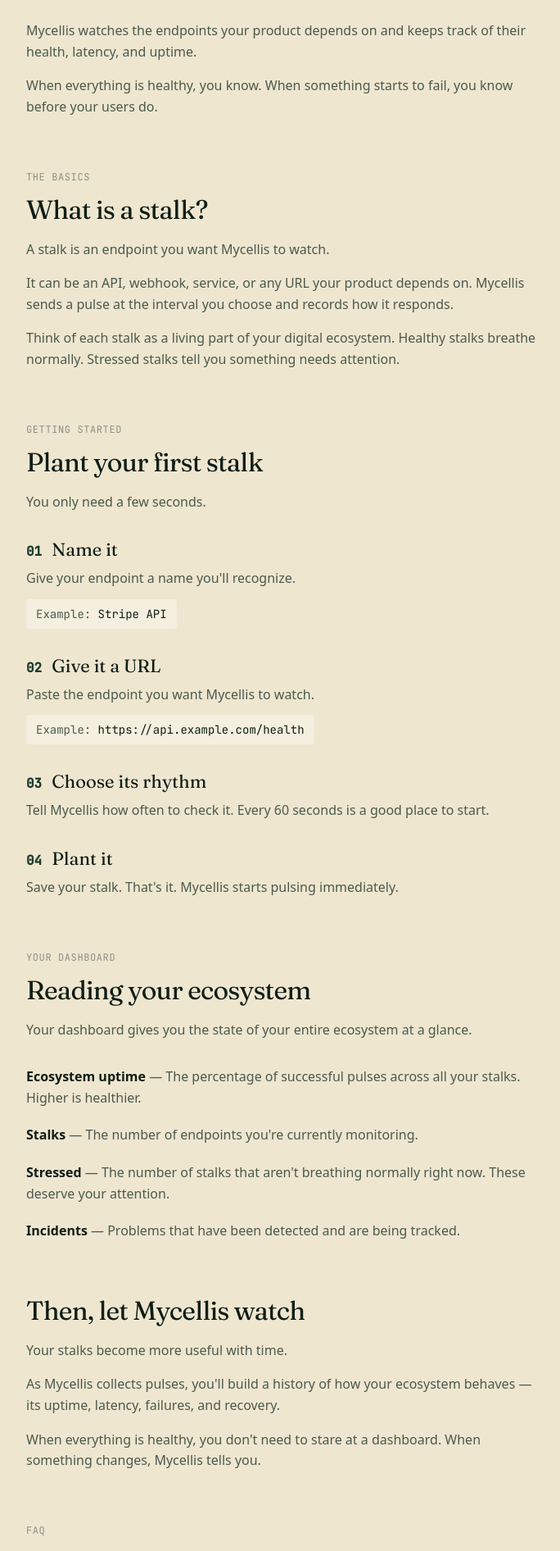
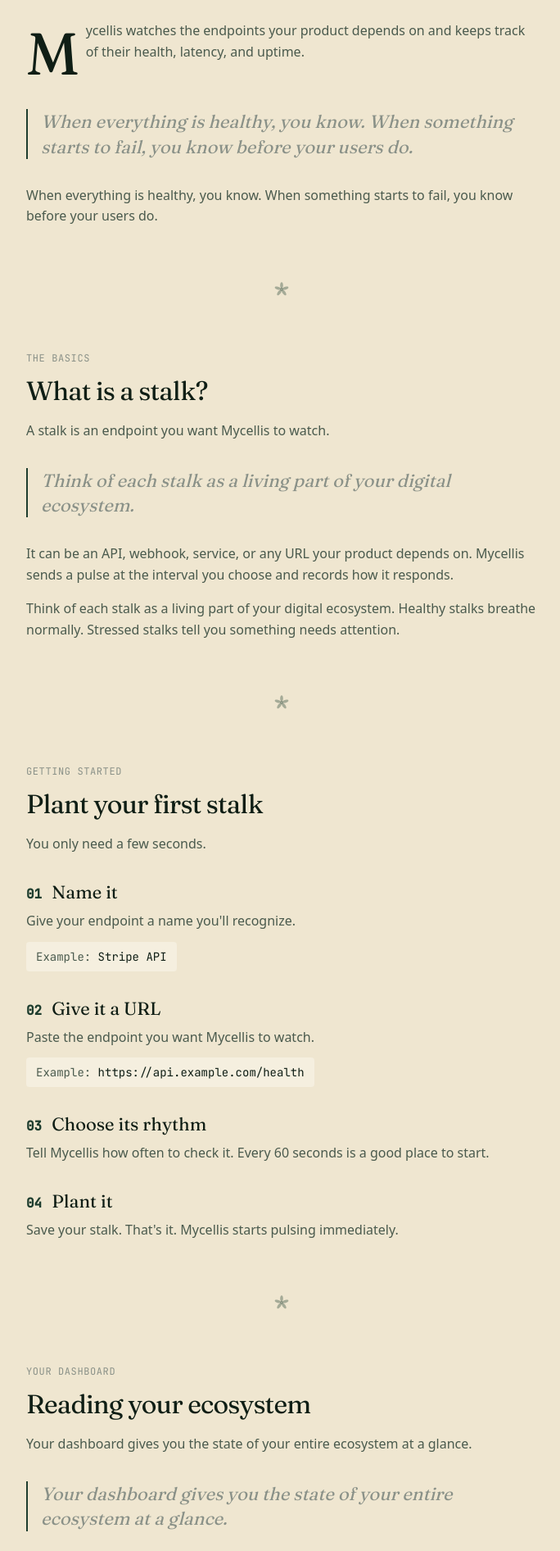
Before and after one commit to Mayorman07/mycellis, a React (Vite) app in the folder frontend/: page /guide in a window 1280 px wide. Shown: the part 226-2118 px from the top of the page at 82% size, without its empty margins (296-980 px from the left). Built offline with nearby package versions, Linux system fonts and the light colour scheme.

Commit message:
feat(guide): editorial polish — drop cap, pull quotes, flower dividers

```diff
--- a/frontend/src/components/dashboard/DashboardHeader.tsx
+++ b/frontend/src/components/dashboard/DashboardHeader.tsx
@@ -224,6 +224,16 @@
                 Super admin
               </button>
             )}
+            <button
+              type="button"
+              onClick={() => {
+                navigate('/guide');
+                closeMenu();
+              }}
+              className="flex items-center min-h-[44px] px-3 rounded-md text-sm text-ink-subtle"
+            >
+              2-minute guide
+            </button>
           </nav>
 
           <div className="mt-auto p-4 border-t border-hairline">
--- a/frontend/src/pages/GuidePage.tsx
+++ b/frontend/src/pages/GuidePage.tsx
@@ -1,6 +1,12 @@
 import { useEffect, type ReactNode } from 'react';
 import { Link } from 'react-router-dom';
 import { getTheme, setTheme } from '../lib/theme';
+
+// Same petal geometry as MycellisFlowerLoader — copied, not imported, since
+// this ornament is a static section divider (no animation, no motion prefs).
+const DIVIDER_PETAL_PATH = 'M 50,47 C 59,42 59,26 55,17 C 53,12.5 47,12.5 45,17 C 41,26 41,42 50,47 Z';
+const DIVIDER_PETAL_ANGLES = [0, 72, 144, 216, 288];
+const DIVIDER_COLOR = 'color-mix(in srgb, var(--color-brand) 35%, transparent)';
 
 export default function GuidePage() {
   // Same locked-cream, per-page mount/unmount pattern as the auth pages and
@@ -26,24 +32,30 @@
       </header>
 
       <main className="max-w-2xl mx-auto px-6 py-16">
-        <section className="mb-16">
+        <section>
           <h1 className="font-display font-normal text-[46px] leading-tight tracking-tight text-ink mb-4">
             Welcome to Mycellis
           </h1>
           <p className="text-lg text-ink-muted leading-[1.6] mb-6">
             Your digital ecosystem, breathing in real time.
           </p>
-          <p className="text-ink-muted leading-[1.6] mb-4">
+          <p className="text-ink-muted leading-[1.6] mb-4 overflow-hidden [&::first-letter]:font-display [&::first-letter]:text-ink [&::first-letter]:float-left [&::first-letter]:leading-none [&::first-letter]:mr-2 [&::first-letter]:mt-1 [&::first-letter]:text-[56px] md:[&::first-letter]:text-[72px]">
             Mycellis watches the endpoints your product depends on and keeps track of their
             health, latency, and uptime.
           </p>
+          <PullQuote>
+            When everything is healthy, you know. When something starts to fail, you know before
+            your users do.
+          </PullQuote>
           <p className="text-ink-muted leading-[1.6]">
             When everything is healthy, you know. When something starts to fail, you know before
             your users do.
           </p>
         </section>
 
-        <section className="mb-16">
+        <SectionDivider />
+
+        <section>
           <p className="font-mono uppercase text-xs tracking-wider text-ink-subtle mb-3">
             The basics
           </p>
@@ -53,6 +65,7 @@
           <p className="text-ink-muted leading-[1.6] mb-4">
             A stalk is an endpoint you want Mycellis to watch.
           </p>
+          <PullQuote>Think of each stalk as a living part of your digital ecosystem.</PullQuote>
           <p className="text-ink-muted leading-[1.6] mb-4">
             It can be an API, webhook, service, or any URL your product depends on. Mycellis
             sends a pulse at the interval you choose and records how it responds.
@@ -63,7 +76,9 @@
           </p>
         </section>
 
-        <section className="mb-16">
+        <SectionDivider />
+
+        <section>
           <p className="font-mono uppercase text-xs tracking-wider text-ink-subtle mb-3">
             Getting started
           </p>
@@ -98,7 +113,9 @@
           </div>
         </section>
 
-        <section className="mb-16">
+        <SectionDivider />
+
+        <section>
           <p className="font-mono uppercase text-xs tracking-wider text-ink-subtle mb-3">
             Your dashboard
           </p>
@@ -108,6 +125,9 @@
           <p className="text-ink-muted leading-[1.6] mb-8">
             Your dashboard gives you the state of your entire ecosystem at a glance.
           </p>
+          <PullQuote>
+            Your dashboard gives you the state of your entire ecosystem at a glance.
+          </PullQuote>
 
           <div className="space-y-5">
             <MetricExplainer
@@ -129,13 +149,16 @@
           </div>
         </section>
 
-        <section className="mb-16">
+        <SectionDivider />
+
+        <section>
           <h2 className="font-display font-normal text-[32px] leading-tight tracking-tight text-ink mb-4">
             Then, let Mycellis watch
           </h2>
           <p className="text-ink-muted leading-[1.6] mb-4">
             Your stalks become more useful with time.
           </p>
+          <PullQuote>When something changes, Mycellis tells you.</PullQuote>
           <p className="text-ink-muted leading-[1.6] mb-4">
             As Mycellis collects pulses, you'll build a history of how your ecosystem behaves —
             its uptime, latency, failures, and recovery.
@@ -145,6 +168,8 @@
             changes, Mycellis tells you.
           </p>
         </section>
+
+        <SectionDivider />
 
         <section className="mb-16">
           <p className="font-mono uppercase text-xs tracking-wider text-ink-subtle mb-3">FAQ</p>
@@ -216,3 +241,26 @@
     </div>
   );
 }
+
+function PullQuote({ children }: { children: ReactNode }) {
+  return (
+    <blockquote className="font-display italic text-ink-subtle text-[20px] md:text-[22px] leading-snug border-l-2 border-brand pl-4 my-6 md:my-8">
+      {children}
+    </blockquote>
+  );
+}
+
+function SectionDivider() {
+  return (
+    <div role="presentation" aria-hidden="true" className="flex justify-center my-12 md:my-16">
+      <svg viewBox="0 0 100 100" className="w-5 h-5 md:w-6 md:h-6">
+        {DIVIDER_PETAL_ANGLES.map((angle) => (
+          <g key={angle} transform={`rotate(${angle} 50 50)`}>
+            <path d={DIVIDER_PETAL_PATH} fill={DIVIDER_COLOR} />
+          </g>
+        ))}
+        <circle cx="50" cy="50" r="8" fill={DIVIDER_COLOR} />
+      </svg>
+    </div>
+  );
+}
--- a/frontend/src/pages/SettingsPage.tsx
+++ b/frontend/src/pages/SettingsPage.tsx
@@ -1,5 +1,5 @@
 import { useState, type ReactNode } from 'react';
-import { useLocation, useNavigate } from 'react-router-dom';
+import { Link, useLocation, useNavigate } from 'react-router-dom';
 import { useMutation, useQueryClient } from '@tanstack/react-query';
 import { useSession } from '../lib/hooks/useSession';
 import { logout } from '../lib/api/auth';
@@ -153,7 +153,7 @@
 
         <AlertsSection user={user} />
 
-        <section>
+        <section className="mb-8">
           <p className="font-mono uppercase text-xs tracking-wider text-ink-subtle mb-3">
             Actions
           </p>
@@ -166,6 +166,22 @@
               isBusy={logoutMutation.isPending}
               disabled={logoutMutation.isPending}
               onClick={() => logoutMutation.mutate()}
+            />
+          </div>
+        </section>
+
+        <section>
+          <p className="font-mono uppercase text-xs tracking-wider text-ink-subtle mb-3">
+            Resources
+          </p>
+          <div className="rounded-lg border border-hairline bg-surface-raised py-2 px-6">
+            <InfoRow
+              label="2-minute guide"
+              value={
+                <Link to="/guide" className="text-ink hover:underline">
+                  Read →
+                </Link>
+              }
             />
           </div>
         </section>
```
